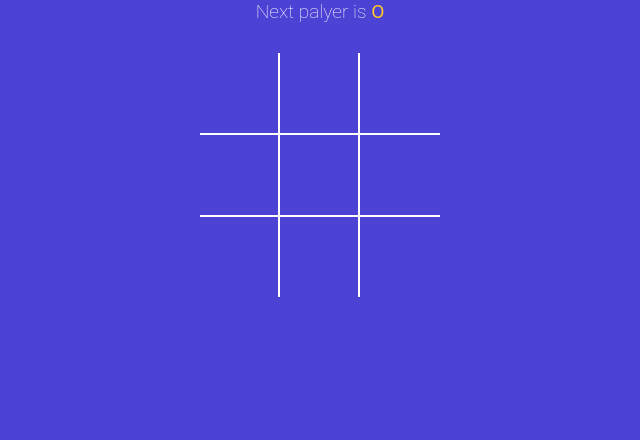
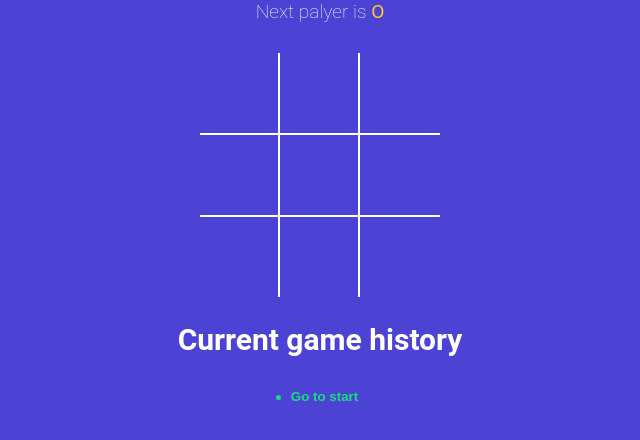
Before and after one commit to manpreet73/tictactoe-game, a React (Vite) app: page / in a window 1280 px wide. Shown: the top 440 px of the page, without its empty margins (320-960 px from the left). Built offline with nearby package versions, Linux system fonts and the light colour scheme.

Commit message:
added history

```diff
--- a/src/App.jsx
+++ b/src/App.jsx
@@ -3,31 +3,46 @@
 import Board from './components/Board'
 import { calculateWinner } from './Winner'
 import StatusMessage from "./components/StatusMessage";
+import History from "./components/History"
 
 function App() {
-  const [squares, setSquares] = useState(Array(9).fill(null));
-  const [isXNext, setIsXNext] = useState(false);
-
-  const winner = calculateWinner(squares);
+  const [history, setHistory] = useState([{ squares: Array(9).fill(null), isXNext: false }]);
+  const [currentMove, setCurrentMove] = useState(0);
+  const gamingBoard = history[currentMove];
+  const winner = calculateWinner(gamingBoard.squares);
 
   const handleClick = (clickedPos) => {
-    if (squares[clickedPos] || winner) {
+    if (gamingBoard.squares[clickedPos] || winner) {
       return;
     }
-    setSquares(currentSquares => {
-      return currentSquares.map((squareValue, position) => {
+
+    setHistory(currentHistory => {
+      const isTraversing = currentMove + 1 !== currentHistory.length;
+      const lastGaminState = isTraversing ? currentHistory[currentMove] : currentHistory[currentHistory.length - 1];
+      const nextSquareState = lastGaminState.squares.map((squareValue, position) => {
         if (clickedPos === position)
-          return isXNext ? 'X' : 'O';
+          return lastGaminState.isXNext ? 'X' : 'O';
         return squareValue;
       });
+
+      const base = isTraversing ? currentHistory.slice(0, currentHistory.indexOf(lastGaminState)+1) : currentHistory;
+      return base.concat({
+        squares: nextSquareState,
+        isXNext: !lastGaminState.isXNext
+      });
     });
-    setIsXNext(currentIsXNext => !currentIsXNext)
+    setCurrentMove(move => move + 1)
+  }
+  const moveTo = move => {
+    setCurrentMove(move);
   }
 
   return (
     <div className="app">
-      <StatusMessage winner={winner} squares={squares} isXNext={isXNext} />
-      <Board squares={squares} handleClick={handleClick} />
+      <StatusMessage winner={winner} gamingBoard={gamingBoard} />
+      <Board squares={gamingBoard.squares} handleClick={handleClick} />
+      <h2>Current game history</h2>
+      <History history={history} moveTo={moveTo} currentMove={currentMove} />
     </div>
   )
 }
--- /dev/null
+++ b/src/components/History.jsx
@@ -0,0 +1,21 @@
+
+
+const History = ({ history, moveTo, currentMove }) => {
+    return (
+        <div className="history-wrapper">
+            <ul className="history">
+                {
+                    history.map((_, index) => (
+                        <li key={index}>
+                            <button type="button" className={`btn-move ${currentMove === index ? 'active' : ''}`} onClick={() => moveTo(index)}>
+                                {index === 0 ? 'Go to start' : `Go to move #${index}`}
+                            </button>
+                        </li>
+                    ))
+                }
+            </ul>
+        </div>
+    )
+}
+
+export default History
--- a/src/components/StatusMessage.jsx
+++ b/src/components/StatusMessage.jsx
@@ -1,6 +1,7 @@
 
 
-const StatusMessage = ({ winner, isXNext, squares }) => {
+const StatusMessage = ({ winner, gamingBoard }) => {
+    const {isXNext, squares} = gamingBoard;
     const noMovesLeft = squares.every(squareValue => squareValue !== null)
     const nextPlayer = isXNext ? 'X' : 'O';
 
```
